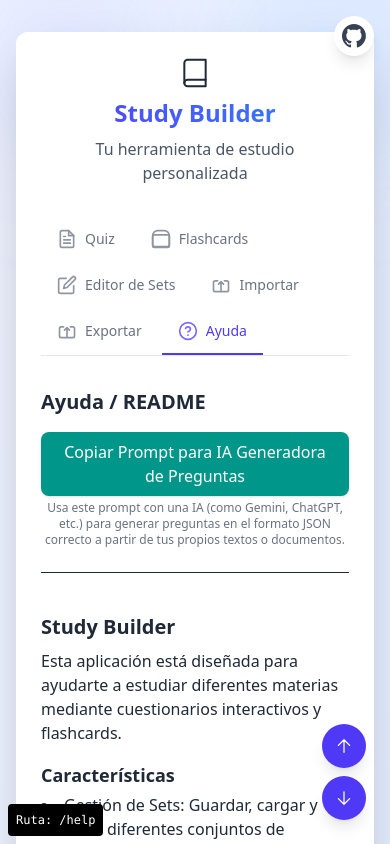
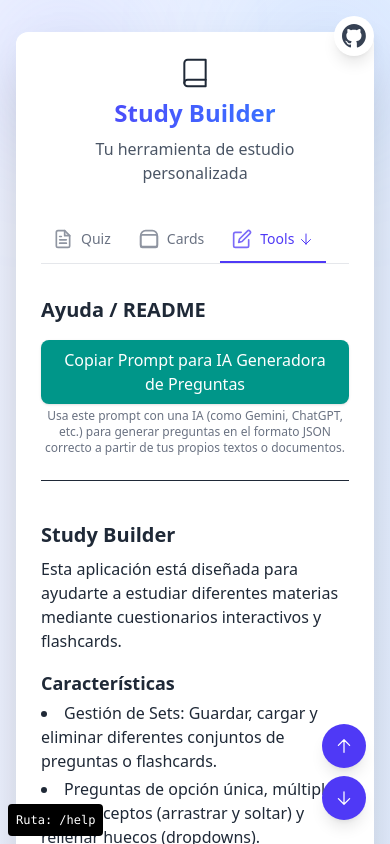
Before and after one commit to Joacohbc/study-builder, a React (Vite) app: page /#/help in a window 390 px wide. Shown: the top 844 px of the page. Built offline with nearby package versions, Linux system fonts and the light colour scheme.

Commit message:
feat: Enhance navigation with ToolsDropdown and StudyIcon components

```diff
--- a/src/components/common/Navigation.jsx
+++ b/src/components/common/Navigation.jsx
@@ -4,6 +4,7 @@ import CardIcon from '@/icons/CardIcon';
 import EditIcon from '@/icons/EditIcon';
 import ImportExportIcon from '@/icons/ImportExportIcon';
 import HelpIcon from '@/icons/HelpIcon';
+import ToolsDropdown from './ToolsDropdown';
 
 /**
  * Componente de navegación usando React Router
@@ -11,7 +12,7 @@ import HelpIcon from '@/icons/HelpIcon';
 const Navigation = () => {
   const location = useLocation();
 
-  const navItems = [
+  const studyNavItems = [
     {
       path: '/quiz',
       icon: QuizIcon,
@@ -23,7 +24,10 @@ const Navigation = () => {
       icon: CardIcon,
       label: 'Flashcards',
       id: 'flashcards'
-    },
+    }
+  ];
+
+  const toolsNavItems = [
     {
       path: '/editor',
       icon: EditIcon,
@@ -54,7 +58,9 @@ const Navigation = () => {
     <div className="mb-8">
       {/* Tab Navigation Area - Enhanced */}
       <div className="flex flex-wrap border-b border-gray-200 mb-6">
-        {navItems.map(({ path, icon: Icon, label, id }) => (
+        {/* Desktop: Mostrar todas las tabs por separado */}
+        <div className="hidden md:flex flex-wrap">
+          {[...studyNavItems, ...toolsNavItems].map(({ path, icon: Icon, label, id }) => (
             <NavLink
               key={id}
               to={path}
@@ -73,6 +79,36 @@ const Navigation = () => {
             </NavLink>
           ))}
         </div>
+
+        {/* Mobile: Quiz y Flashcards siempre visibles, resto agrupado */}
+        <div className="flex md:hidden flex-wrap w-full">
+          {/* Quiz y Flashcards siempre visibles */}
+          {studyNavItems.map(({ path, icon: Icon, label, id }) => (
+            <NavLink
+              key={id}
+              to={path}
+              className={({ isActive }) =>
+                `flex items-center py-3 px-3 sm:px-4 text-sm cursor-pointer font-medium transition-all duration-300 ease-out focus:outline-none focus:ring-2 focus:ring-indigo-300 focus:ring-opacity-50 border-b-2 mr-1 ${
+                  isActive
+                    ? 'border-indigo-600 text-indigo-600'
+                    : 'border-transparent text-gray-500 hover:text-indigo-500 hover:border-indigo-300'
+                }`
+              }
+            >
+              <span className="mr-2 opacity-75">
+                <Icon className="w-5 h-5" />
+              </span>
+              <span className="hidden sm:inline">{label}</span>
+              <span className="sm:hidden text-sm">
+                {id === 'quiz' ? 'Quiz' : 'Cards'}
+              </span>
+            </NavLink>
+          ))}
+
+          {/* Dropdown de herramientas para móvil */}
+          <ToolsDropdown items={toolsNavItems} />
+        </div>
+      </div>
     </div>
   );
 };
--- /dev/null
+++ b/src/components/common/StudyModeDropdown.jsx
@@ -0,0 +1,99 @@
+import { useState, useRef, useEffect } from 'react';
+import { useNavigate, useLocation } from 'react-router-dom';
+import StudyIcon from '@/icons/StudyIcon';
+import EditIcon from '@/icons/EditIcon';
+import ImportExportIcon from '@/icons/ImportExportIcon';
+import HelpIcon from '@/icons/HelpIcon';
+import ArrowDownIcon from '@/icons/ArrowDownIcon';
+
+/**
+ * Componente dropdown que agrupa las tabs de herramientas para móvil
+ */
+const ToolsDropdown = ({ items }) => {
+  const [isOpen, setIsOpen] = useState(false);
+  const dropdownRef = useRef(null);
+  const navigate = useNavigate();
+  const location = useLocation();
+
+  // Determinar si estamos en una ruta de herramientas
+  const isToolsRoute = items.some(item => item.path === location.pathname);
+
+  // Cerrar dropdown al hacer click fuera
+  useEffect(() => {
+    const handleClickOutside = (event) => {
+      if (dropdownRef.current && !dropdownRef.current.contains(event.target)) {
+        setIsOpen(false);
+      }
+    };
+
+    document.addEventListener('mousedown', handleClickOutside);
+    return () => {
+      document.removeEventListener('mousedown', handleClickOutside);
+    };
+  }, []);
+
+  const handleNavigation = (path) => {
+    navigate(path);
+    setIsOpen(false);
+  };
+
+  const toggleDropdown = () => {
+    setIsOpen(!isOpen);
+  };
+
+  // Manejar navegación con teclado
+  const handleKeyDown = (event) => {
+    if (event.key === 'Escape' && isOpen) {
+      setIsOpen(false);
+    }
+  };
+
+  return (
+    <div className="relative" ref={dropdownRef} onKeyDown={handleKeyDown}>
+      {/* Botón principal */}
+      <button
+        onClick={toggleDropdown}
+        className={`flex items-center py-3 px-2 sm:px-4 text-xs sm:text-sm cursor-pointer font-medium transition-all duration-300 ease-out focus:outline-none focus:ring-2 focus:ring-indigo-300 focus:ring-opacity-50 border-b-2 mr-1 ${
+          isToolsRoute
+            ? 'border-indigo-600 text-indigo-600'
+            : 'border-transparent text-gray-500 hover:text-indigo-500 hover:border-indigo-300'
+        }`}
+        aria-expanded={isOpen}
+        aria-haspopup="true"
+      >
+        <span className="mr-1 sm:mr-2 opacity-75">
+          <StudyIcon className="w-4 h-4" />
+        </span>
+        <span className="hidden xs:inline">Herramientas</span>
+        <span className="xs:hidden">Tools</span>
+        <span className={`ml-1 transition-transform duration-200 ${isOpen ? 'rotate-180' : ''}`}>
+          <ArrowDownIcon className="w-3 h-3" />
+        </span>
+      </button>
+
+      {/* Dropdown menu */}
+      {isOpen && (
+        <div className="absolute top-full left-0 mt-1 w-40 sm:w-48 bg-white border border-gray-200 rounded-md shadow-lg z-50 overflow-hidden min-w-max">
+          {items.map(({ path, icon: Icon, label, id }) => (
+            <button
+              key={id}
+              onClick={() => handleNavigation(path)}
+              className={`w-full flex items-center px-3 sm:px-4 py-2 sm:py-3 text-xs sm:text-sm hover:bg-gray-50 transition-colors duration-150 ${
+                location.pathname === path
+                  ? 'bg-indigo-50 text-indigo-600 border-l-2 border-indigo-600'
+                  : 'text-gray-700'
+              }`}
+            >
+              <span className="mr-2 sm:mr-3 opacity-75">
+                <Icon className="w-3 h-3 sm:w-4 sm:h-4" />
+              </span>
+              {label}
+            </button>
+          ))}
+        </div>
+      )}
+    </div>
+  );
+};
+
+export default ToolsDropdown;
--- /dev/null
+++ b/src/components/common/ToolsDropdown.jsx
@@ -0,0 +1,98 @@
+import { useState, useRef, useEffect } from 'react';
+import { useNavigate, useLocation } from 'react-router-dom';
+import EditIcon from '@/icons/EditIcon';
+import ImportExportIcon from '@/icons/ImportExportIcon';
+import HelpIcon from '@/icons/HelpIcon';
+import ArrowDownIcon from '@/icons/ArrowDownIcon';
+
+/**
+ * Componente dropdown que agrupa las tabs de herramientas para móvil
+ */
+const ToolsDropdown = ({ items }) => {
+  const [isOpen, setIsOpen] = useState(false);
+  const dropdownRef = useRef(null);
+  const navigate = useNavigate();
+  const location = useLocation();
+
+  // Determinar si estamos en una ruta de herramientas
+  const isToolsRoute = items.some(item => item.path === location.pathname);
+
+  // Cerrar dropdown al hacer click fuera
+  useEffect(() => {
+    const handleClickOutside = (event) => {
+      if (dropdownRef.current && !dropdownRef.current.contains(event.target)) {
+        setIsOpen(false);
+      }
+    };
+
+    document.addEventListener('mousedown', handleClickOutside);
+    return () => {
+      document.removeEventListener('mousedown', handleClickOutside);
+    };
+  }, []);
+
+  const handleNavigation = (path) => {
+    navigate(path);
+    setIsOpen(false);
+  };
+
+  const toggleDropdown = () => {
+    setIsOpen(!isOpen);
+  };
+
+  // Manejar navegación con teclado
+  const handleKeyDown = (event) => {
+    if (event.key === 'Escape' && isOpen) {
+      setIsOpen(false);
+    }
+  };
+
+  return (
+    <div className="relative" ref={dropdownRef} onKeyDown={handleKeyDown}>
+      {/* Botón principal */}
+      <button
+        onClick={toggleDropdown}
+        className={`flex items-center py-3 px-3 sm:px-4 text-sm cursor-pointer font-medium transition-all duration-300 ease-out focus:outline-none focus:ring-2 focus:ring-indigo-300 focus:ring-opacity-50 border-b-2 mr-1 ${
+          isToolsRoute
+            ? 'border-indigo-600 text-indigo-600'
+            : 'border-transparent text-gray-500 hover:text-indigo-500 hover:border-indigo-300'
+        }`}
+        aria-expanded={isOpen}
+        aria-haspopup="true"
+      >
+        <span className="mr-2 opacity-75">
+          <EditIcon className="w-5 h-5" />
+        </span>
+        <span className="hidden sm:inline">Herramientas</span>
+        <span className="sm:hidden">Tools</span>
+        <span className={`ml-1 transition-transform duration-200 ${isOpen ? 'rotate-180' : ''}`}>
+          <ArrowDownIcon className="w-4 h-4" />
+        </span>
+      </button>
+
+      {/* Dropdown menu */}
+      {isOpen && (
+        <div className="absolute top-full left-0 mt-1 w-48 sm:w-52 bg-white border border-gray-200 rounded-md shadow-lg z-50 overflow-hidden min-w-max">
+          {items.map(({ path, icon: Icon, label, id }) => (
+            <button
+              key={id}
+              onClick={() => handleNavigation(path)}
+              className={`w-full flex items-center px-4 py-3 text-sm hover:bg-gray-50 transition-colors duration-150 ${
+                location.pathname === path
+                  ? 'bg-indigo-50 text-indigo-600 border-l-2 border-indigo-600'
+                  : 'text-gray-700'
+              }`}
+            >
+              <span className="mr-3 opacity-75">
+                <Icon className="w-5 h-5" />
+              </span>
+              {label}
+            </button>
+          ))}
+        </div>
+      )}
+    </div>
+  );
+};
+
+export default ToolsDropdown;
--- /dev/null
+++ b/src/icons/StudyIcon.jsx
@@ -0,0 +1,21 @@
+/**
+ * Icono de Estudio (combinación de Quiz y Flashcards)
+ */
+const StudyIcon = ({ className = "w-5 h-5" }) => (
+  <svg
+    className={className}
+    fill="none"
+    stroke="currentColor"
+    viewBox="0 0 24 24"
+    xmlns="http://www.w3.org/2000/svg"
+  >
+    <path
+      strokeLinecap="round"
+      strokeLinejoin="round"
+      strokeWidth={2}
+      d="M9 5H7a2 2 0 00-2 2v10a2 2 0 002 2h8a2 2 0 002-2V7a2 2 0 00-2-2h-2M9 5a2 2 0 002 2h2a2 2 0 002-2M9 5a2 2 0 012-2h2a2 2 0 012 2m-3 7h3m-3 4h3m-6-4h.01M9 16h.01"
+    />
+  </svg>
+);
+
+export default StudyIcon;
```
Lines whose indentation alone changed are shown as unchanged.
